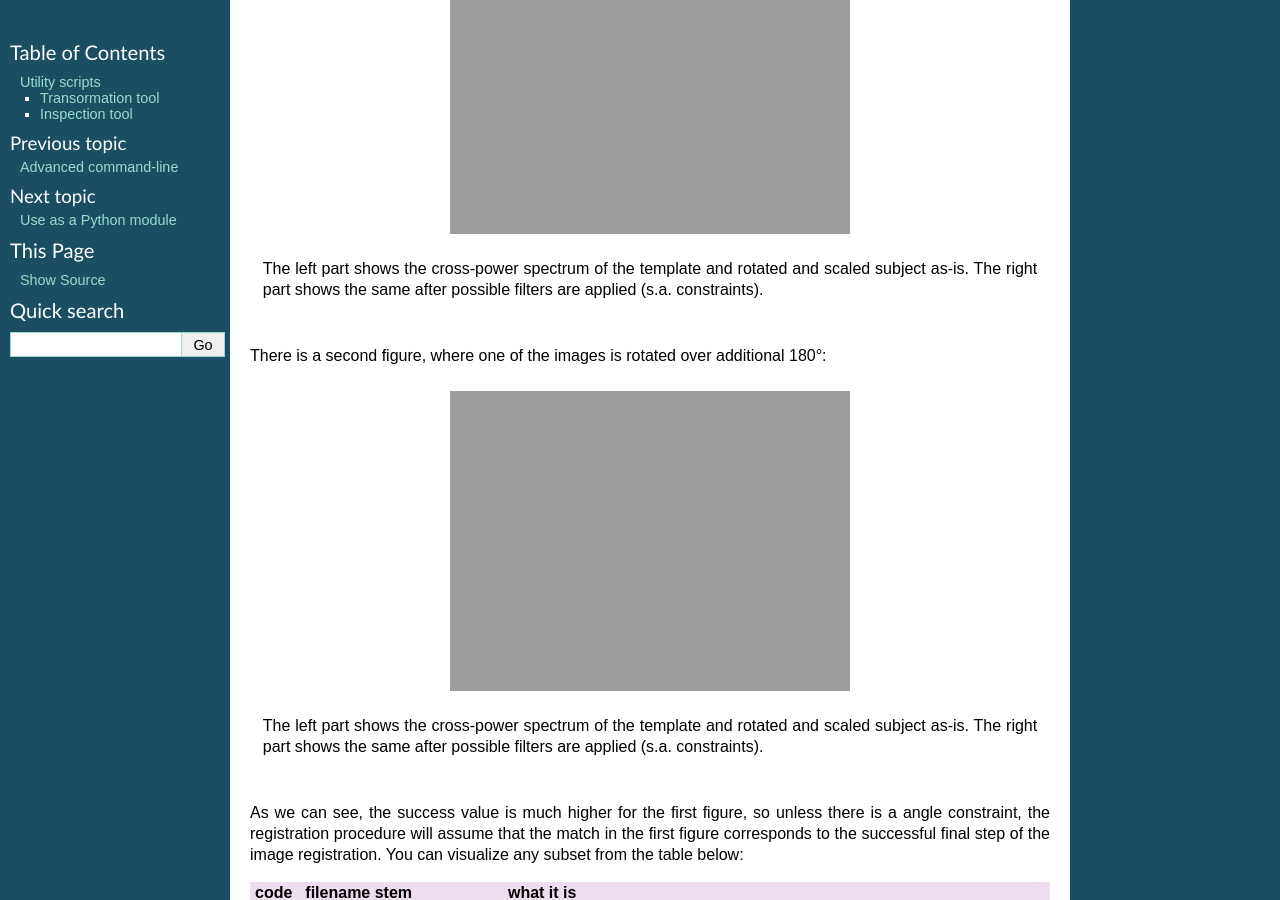
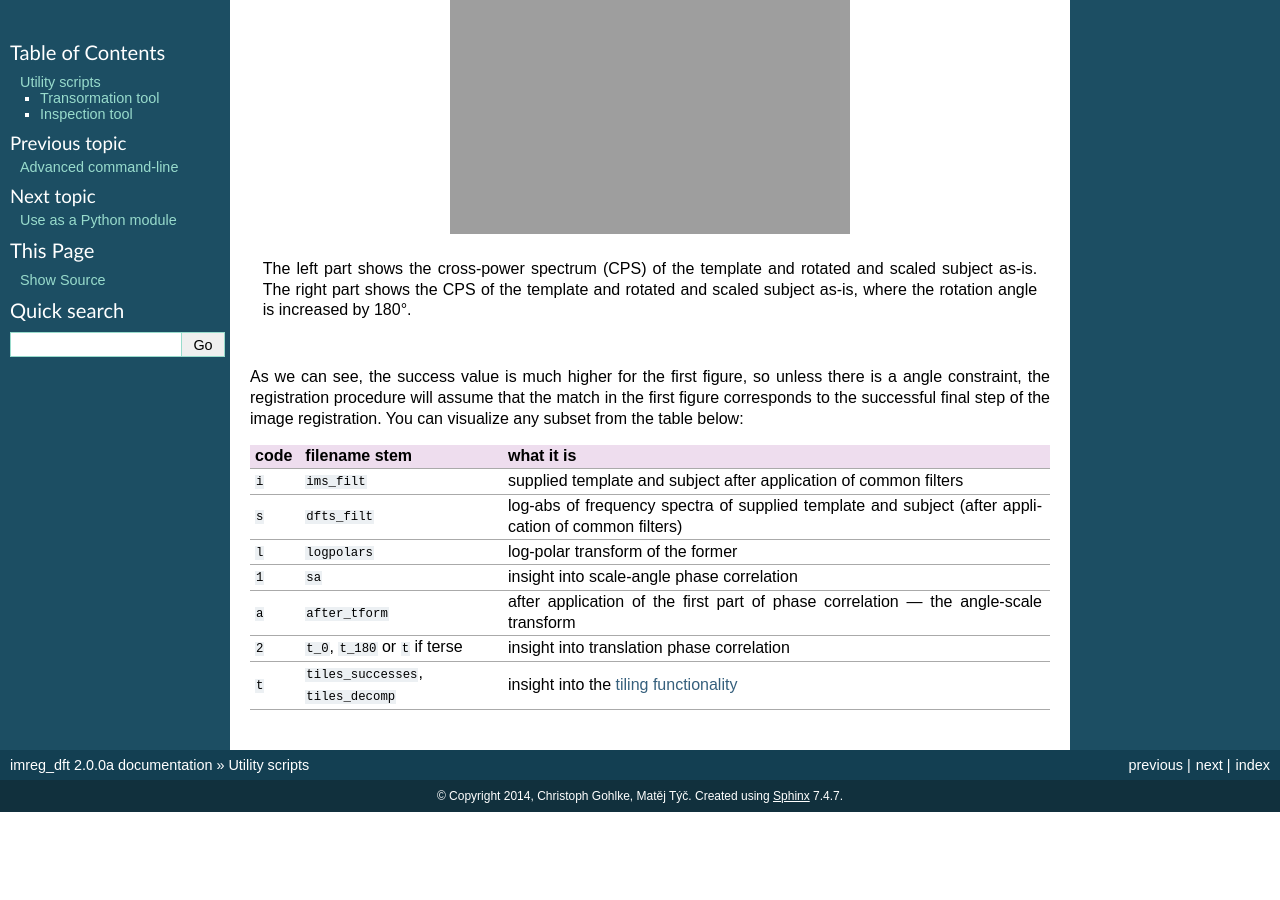
Before and after one commit to matejak/imreg_dft, a Sphinx documentation site: the page built from doc/utilities.rst, in a window 1280 px wide and 900 px high, scrolled down 1513 px. Built offline with Sphinx 7.4.7, drawn with Linux system fonts in a browser that asks for light colours; after the commit the page ends 2325 px from its top, so only the background shows below that.

Commit message:
Fixed logpolar reporting

```diff
--- a/doc/utilities.rst
+++ b/doc/utilities.rst
@@ -51,17 +51,10 @@ Then, the normal phase correlation takes place and various stages of it are outp
 
 For example, consider the display of the final part of phase correlation --- the translation (between the ``sample1.png`` and ``sample3n.jpg`` from the examples):
 
-.. figure:: _build/images/reports-t_0.*
+.. figure:: _build/images/reports-t.*
 
-   The left part shows the cross-power spectrum of the template and rotated and scaled subject as-is.
-   The right part shows the same after possible filters are applied (s.a. constraints).
-
-There is a second figure, where one of the images is rotated over additional 180°:
-
-.. figure:: _build/images/reports-t_180.*
-
-   The left part shows the cross-power spectrum of the template and rotated and scaled subject as-is.
-   The right part shows the same after possible filters are applied (s.a. constraints).
+   The left part shows the cross-power spectrum (CPS) of the template and rotated and scaled subject as-is.
+   The right part shows the CPS of the template and rotated and scaled subject as-is, where the rotation angle is increased by 180°.
 
 As we can see, the success value is much higher for the first figure, so unless there is a angle constraint, the registration procedure will assume that the match in the first figure corresponds to the successful final step of the image registration.
 You can visualize any subset from the table below:
@@ -74,6 +67,6 @@ code  filename stem                         what it is
 ``l`` ``logpolars``                         log-polar transform of the former
 ``1`` ``sa``                                insight into scale-angle phase correlation
 ``a`` ``after_tform``                       after application of the first part of phase correlation --- the angle-scale transform
-``2`` ``t_0``, ``t_180``                    insight into translation phase correlation
+``2`` ``t_0``, ``t_180`` or ``t`` if terse  insight into translation phase correlation
 ``t`` ``tiles_successes``, ``tiles_decomp`` insight into the :ref:`tiling functionality <tiling>`
 ===== ===================================== ==========
```
Also changed, not shown: 3 other files.
